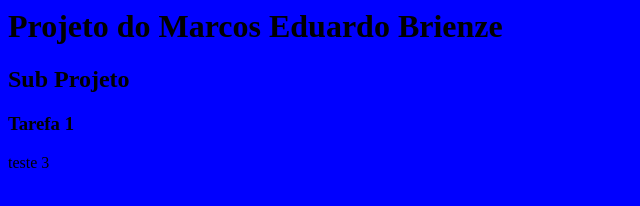
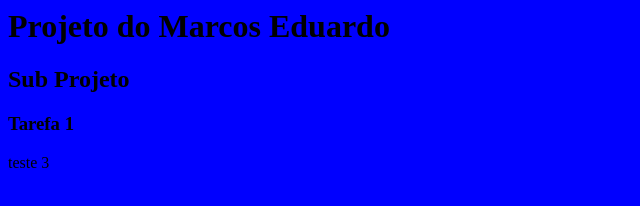
Before and after one commit to brienze/meu-site, a plain HTML site: page index.html in a window 1280 px wide. Shown: the whole page, without its empty margins (0-640 px from the left). Drawn offline with Linux system fonts and the light colour scheme.

Commit message:
corrigindo nome

```diff
--- a/index.html
+++ b/index.html
@@ -3,7 +3,7 @@
     <link rel="stylesheet" href="estilo.css"/>
 </head>
 <body>
-    <h1> Projeto do Marcos Eduardo Brienze</h1>
+    <h1> Projeto do Marcos Eduardo</h1>
     <h2> Sub Projeto</h2>
     <h3> Tarefa 1</h3>
     teste 3
```
